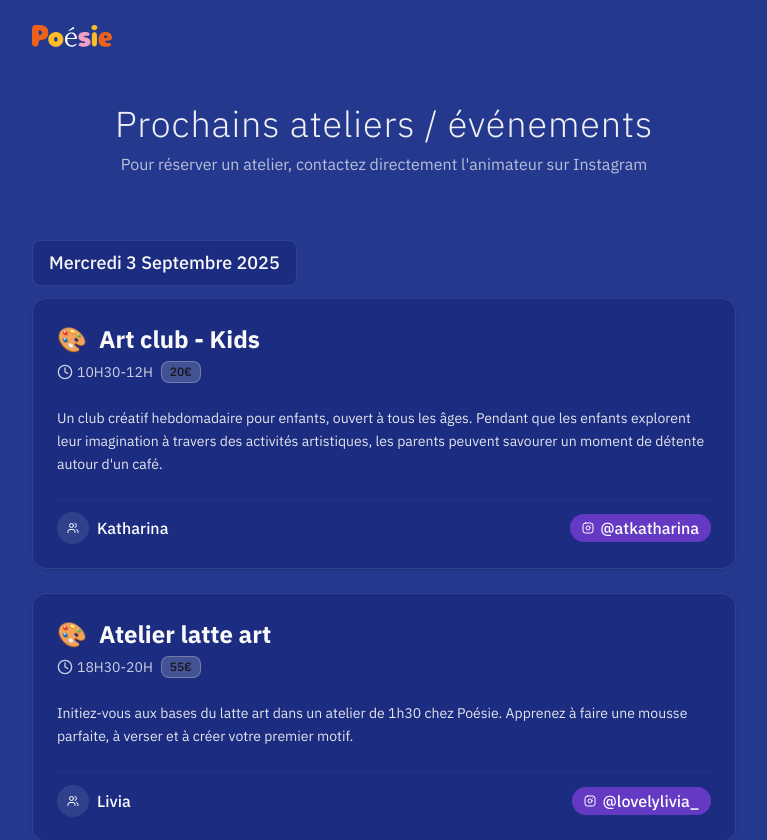
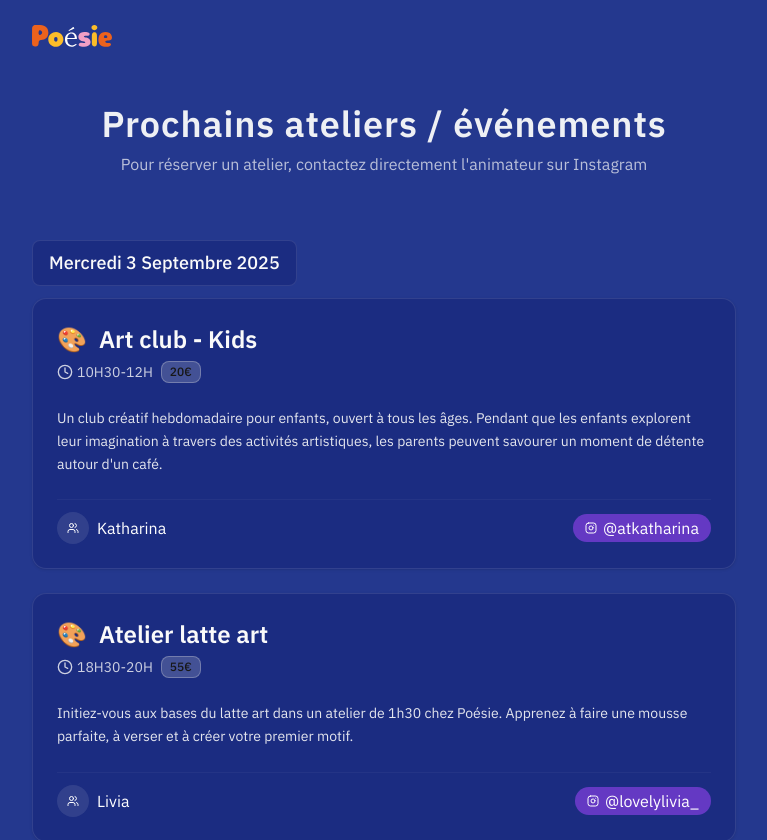
Before and after one commit to yohanlb/poesie-cafe, a Next.js app: page /events in a window 1280 px wide. Shown: the top 840 px of the page, without its empty margins (256-1023 px from the left). Built offline with nearby package versions, Linux system fonts and the light colour scheme.

Commit message:
style: update typography in events page and EventCard component for improved visual hierarchy and consistency

```diff
--- a/src/app/events/page.tsx
+++ b/src/app/events/page.tsx
@@ -22,7 +22,7 @@ export default function Evenements() {
         <div className="flex-grow flex flex-col items-center justify-center py-8">
           {/* Page Title */}
           <div className="text-center mb-8">
-            <h1 className="text-2xl md:text-3xl lg:text-4xl font-light text-foreground/95 tracking-wide">
+            <h1 className="text-2xl md:text-3xl lg:text-4xl font-semibold text-foreground/95 tracking-wide">
               Prochains ateliers / événements
             </h1>
             <div className="h-2"></div>
--- a/src/components/EventCard.tsx
+++ b/src/components/EventCard.tsx
@@ -42,7 +42,7 @@ export default function EventCard({ event }: EventCardProps) {
             <span className="text-2xl">
               {getEventTypeEmoji(event.eventType)}
             </span>
-            <CardTitle className="text-card-foreground text-2xl font-bold">
+            <CardTitle className="text-card-foreground text-2xl font-semibold">
               {event.name}
             </CardTitle>
           </div>
@@ -84,7 +84,7 @@ export default function EventCard({ event }: EventCardProps) {
               >
                 <Users className="w-4 h-4 text-white" />
               </Badge>
-              <span className="text-base font-medium text-white">
+              <span className="text-base font-normal text-white">
                 {event.instructor}
               </span>
             </div>
@@ -105,7 +105,7 @@ export default function EventCard({ event }: EventCardProps) {
                     className="w-4 h-4 flex-shrink-0"
                     aria-hidden="true"
                   />
-                  <span className="text-base font-medium leading-none">
+                  <span className="text-base font-normal leading-none">
                     {event.instagram}
                   </span>
                 </Badge>
```
